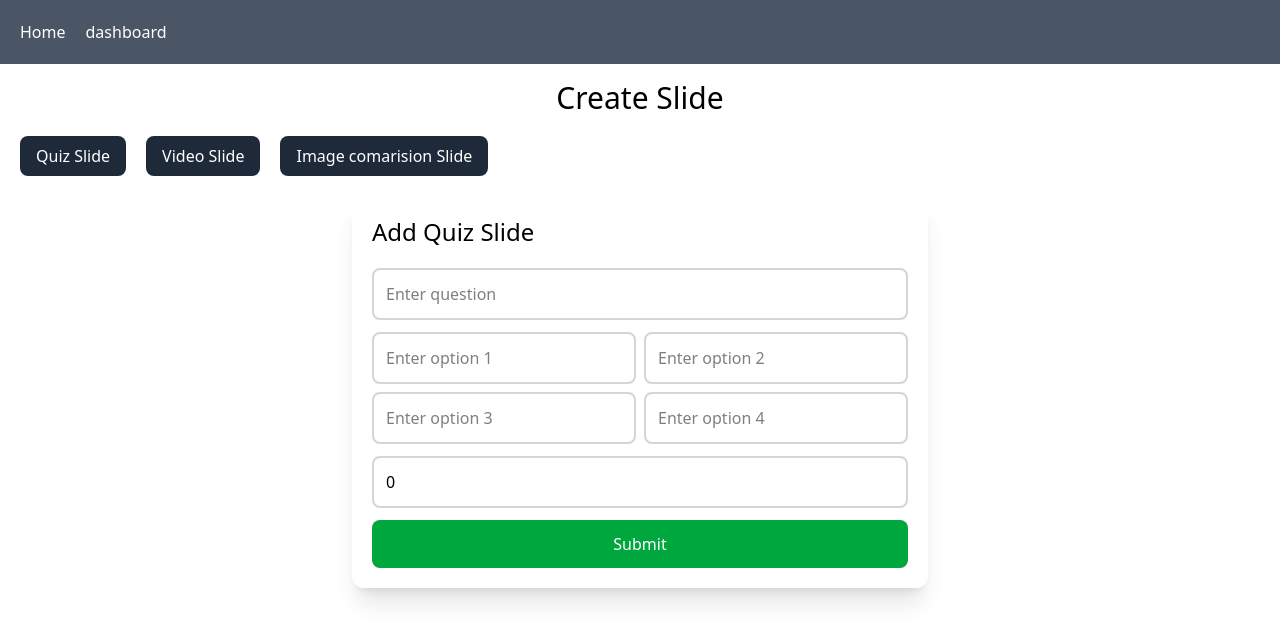
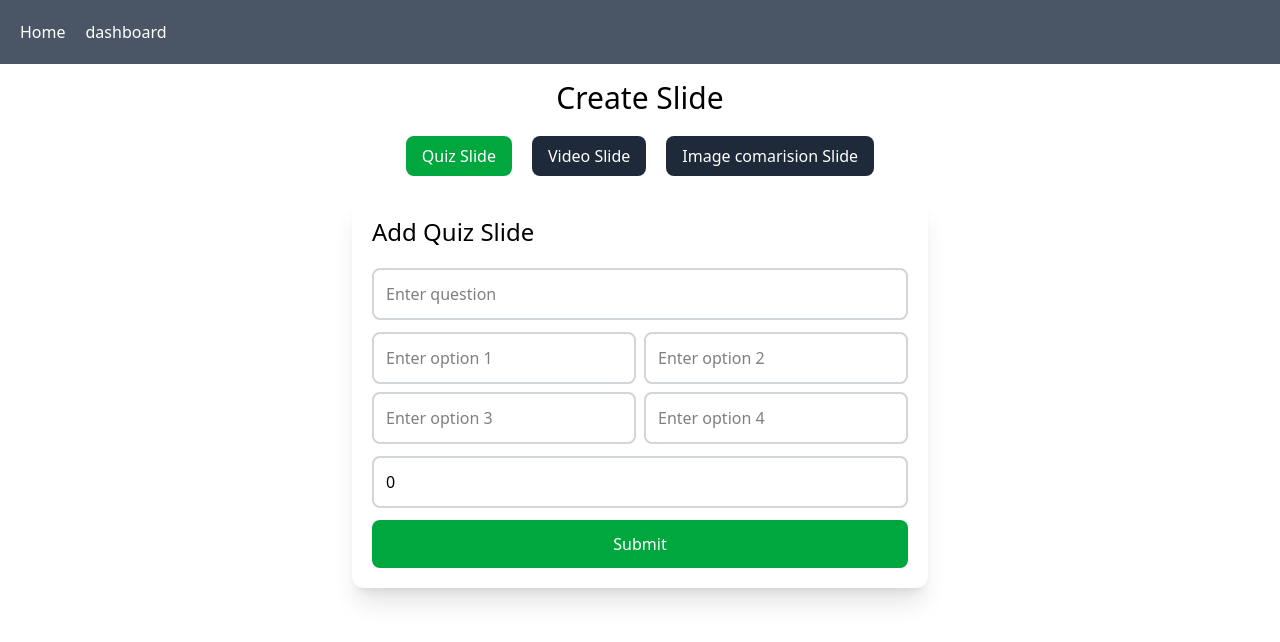
Before and after one commit to ankitjhagithub21/sparrowhost, a React (Vite) app in the folder revealjs/: page /dashboard in a window 1280 px wide. Shown: the top 642 px of the page. Built offline with nearby package versions, Linux system fonts and the light colour scheme.

Commit message:
added active

```diff
--- a/revealjs/src/pages/Dashboard.jsx
+++ b/revealjs/src/pages/Dashboard.jsx
@@ -10,10 +10,11 @@ const Dashboard = () => {
     <div>
      <div className="mt-20">
        <h2 className="text-3xl text-center">Create Slide</h2>
-      <div className="flex items-center gap-5  p-5">
-        <button onClick={()=>setType('quiz')} className="bg-gray-800 px-4 py-2 cursor-pointer text-white rounded-lg">Quiz Slide</button>
-        <button onClick={()=>setType('video')} className="bg-gray-800 px-4 py-2 cursor-pointer text-white rounded-lg">Video Slide</button>
-        <button onClick={()=>setType('image')} className="bg-gray-800 px-4 py-2 cursor-pointer text-white rounded-lg">Image comarision Slide</button>
+      <div className="flex items-center justify-center gap-5  p-5">
+        <button onClick={()=>setType('quiz')} className={` ${type==='quiz' ? 'bg-green-600':'bg-gray-800'} px-4 py-2 cursor-pointer text-white rounded-lg`}>Quiz Slide</button>
+        <button onClick={()=>setType('video')} className={` ${type==='video' ? 'bg-green-600':'bg-gray-800'} px-4 py-2 cursor-pointer text-white rounded-lg`}>Video Slide</button>
+
+        <button onClick={()=>setType('image')} className={` ${type==='image' ? 'bg-green-600':'bg-gray-800'} px-4 py-2 cursor-pointer text-white rounded-lg`}>Image comarision Slide</button>
       </div>
      </div>
       <section>
```
